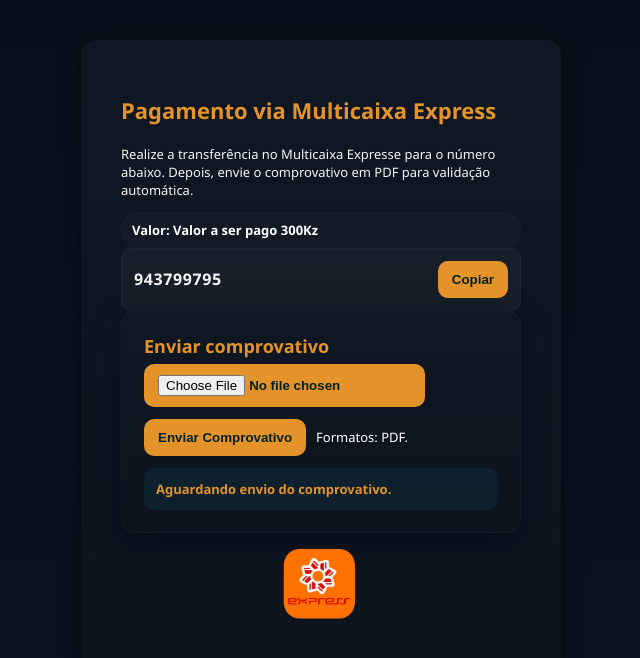
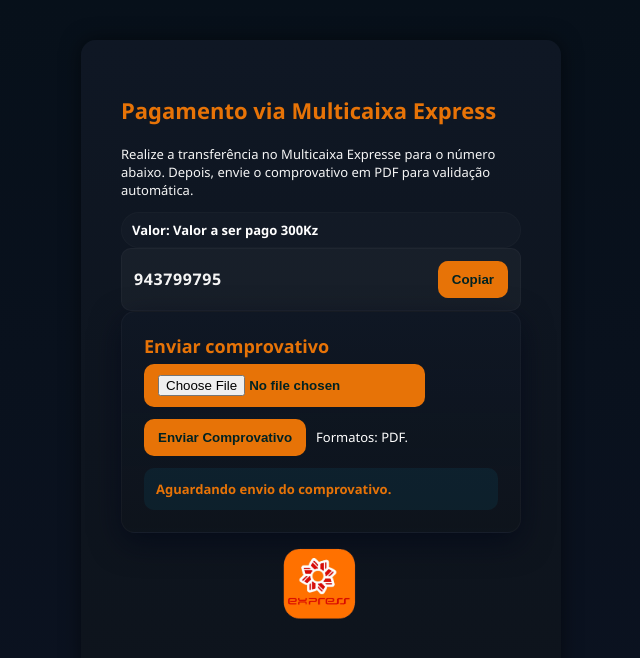
Before and after one commit to costanciodc/ServTec, a website: page pagament.html in a window 1280 px wide. Shown: the whole page, without its empty margins (319-959 px from the left). Drawn offline with Linux system fonts and the light colour scheme.

Commit message:
delixxoo

```diff
--- a/pagament.html
+++ b/pagament.html
@@ -9,8 +9,8 @@
       --bg:#0b1220;
       --panel:#0f1724;
       --muted:#ffffff;
-      --accent:#e4932a;
-      --accent-2:#e77307;
+      --accent:#e77307;
+      --accent-2:#e4932a;
       --glass: rgba(255,255,255,0.04);
     }
     body {
```
Also changed, not shown: pagamento.html (+2 -2 lines).
